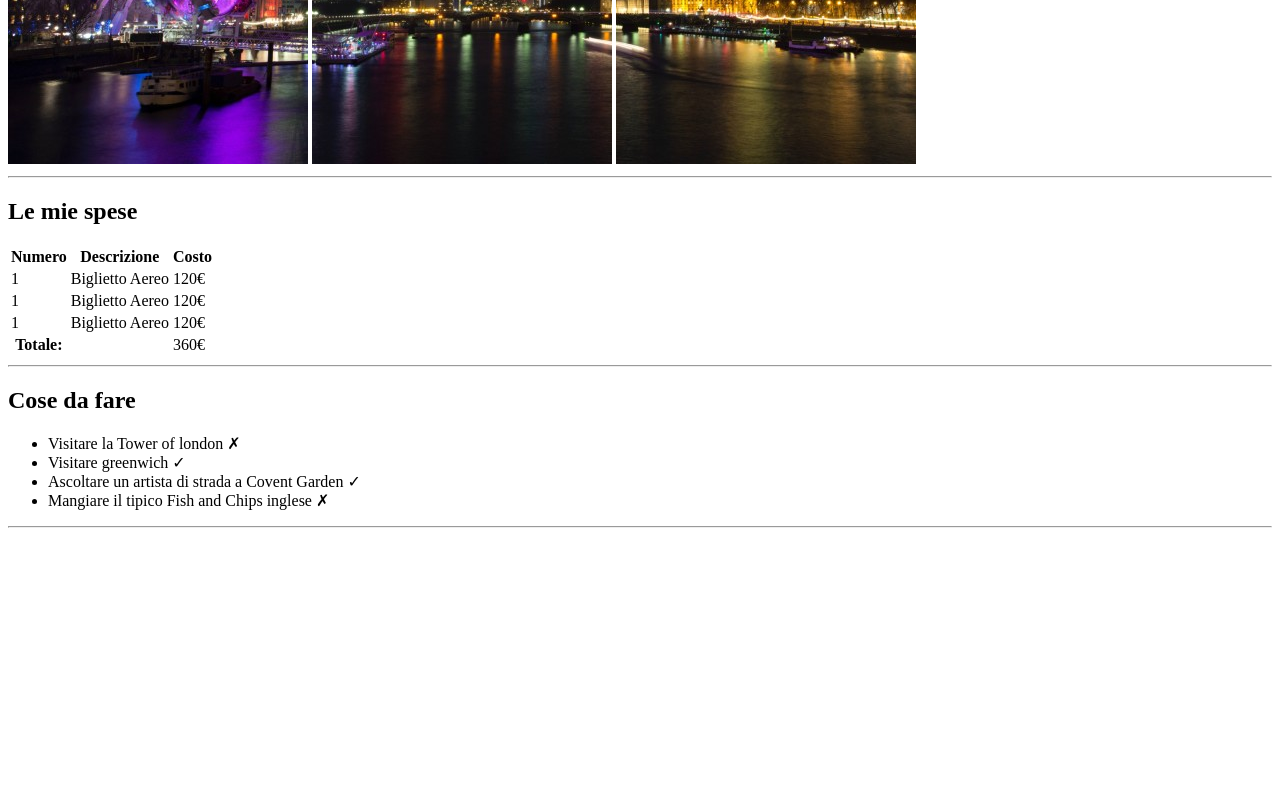
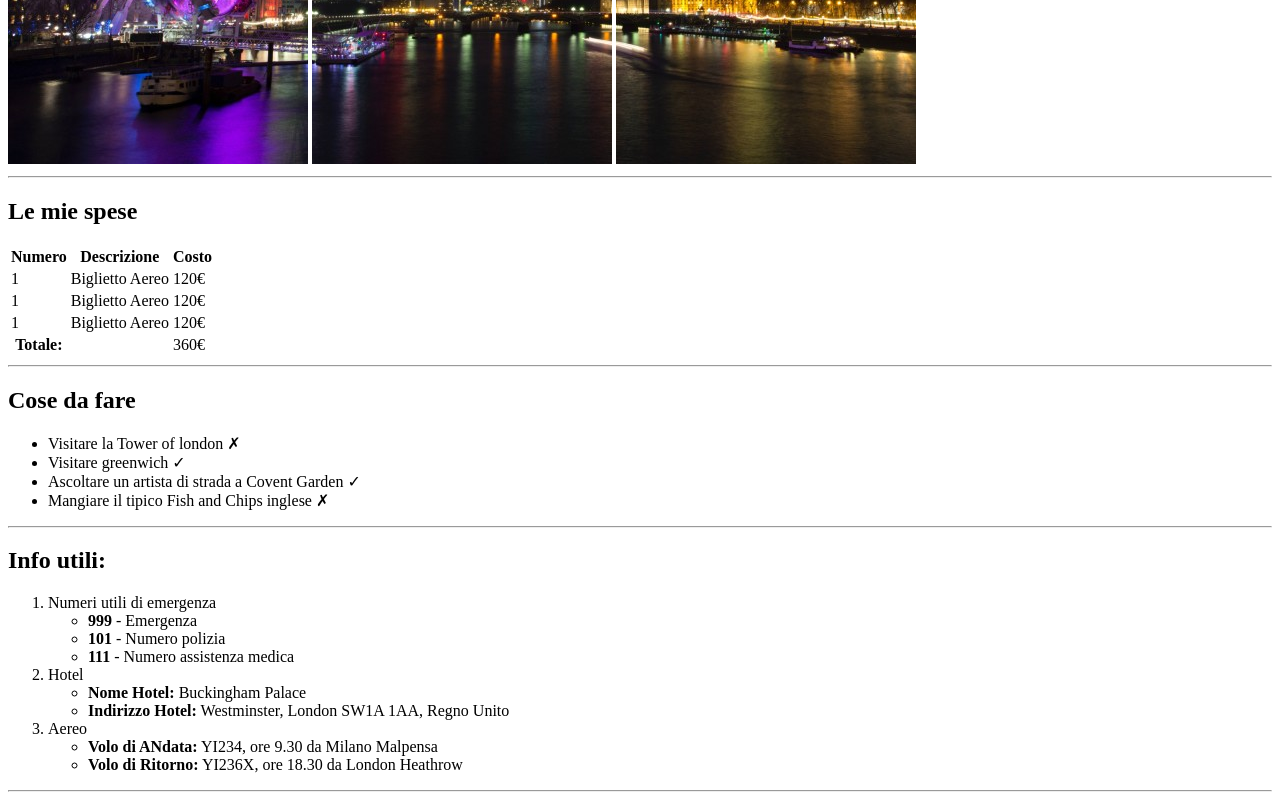
Before and after one commit to MarcelloPescatore/html-london-trip, a plain HTML site: page index.html in a window 1280 px wide. Shown: the part 516-1316 px from the top of the page. Before the commit the page ends 1052 px from the top, so only its background shows below. Drawn offline with Linux system fonts and the light colour scheme.

Commit message:
Added third section "info utili"
Added an ordered and unordered list
Added horizontal rule

```diff
--- a/index.html
+++ b/index.html
@@ -67,7 +67,49 @@
             </ul>
         </div>
         <hr>
-        <div></div>
+        <!-- Sezione info utili -->
+        <div>
+            <h2>Info utili:</h2>
+            <ol>
+                <li>
+                    Numeri utili di emergenza
+                    <ul>
+                        <li>
+                            <strong>999</strong> - Emergenza
+                        </li>
+                        <li>
+                            <strong>101</strong> - Numero polizia
+                        </li>
+                        <li>
+                            <strong>111</strong> - Numero assistenza medica
+                        </li>
+                    </ul>
+                </li>
+                <li>
+                    Hotel
+                    <ul>
+                        <li>
+                            <strong>Nome Hotel:</strong> Buckingham Palace
+                        </li>
+                        <li>
+                            <strong>Indirizzo Hotel:</strong> Westminster, London SW1A 1AA, Regno Unito
+                        </li>
+                    </ul>
+                </li>
+                <li>
+                    Aereo
+                    <ul>
+                        <li>
+                            <strong>Volo di ANdata:</strong> YI234, ore 9.30 da Milano Malpensa
+                        </li>
+                        <li>
+                            <strong>Volo di Ritorno:</strong> YI236X, ore 18.30 da London Heathrow
+                        </li>
+                    </ul>
+                </li>
+            </ol>
+            <hr>
+        </div>
      </main>
     <!-- Footer -->
      <footer>
```
